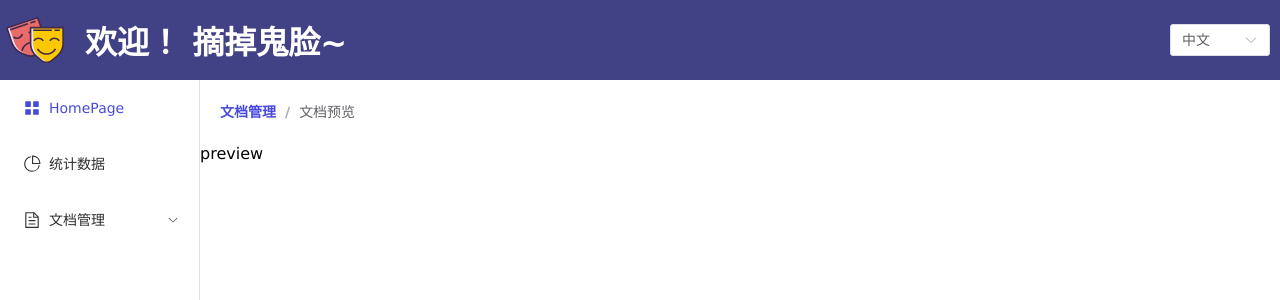
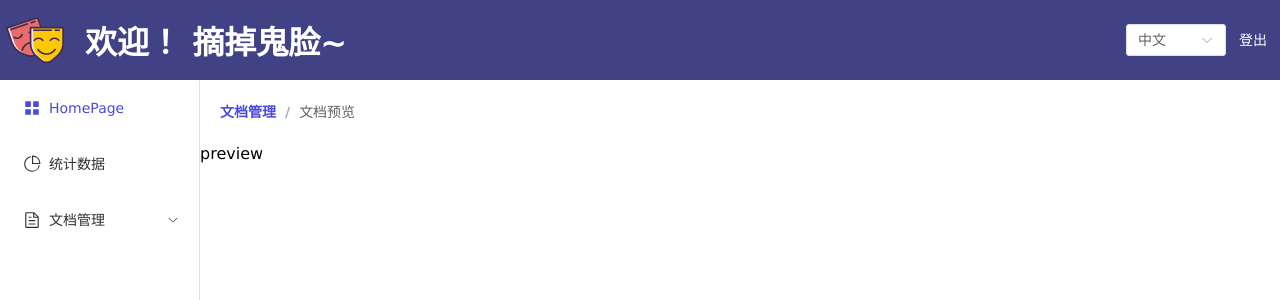
Before and after one commit to Seven7v/vue3-Ts-admin, a Vue app: page /document/preview in a window 1280 px wide. Shown: the top 300 px of the page. Built offline with nearby package versions, Linux system fonts and the light colour scheme; sample sign-in values are in the browser's storage.

Commit message:
feat: add logout ui

```diff
--- a/src/i18n/en.ts
+++ b/src/i18n/en.ts
@@ -8,6 +8,7 @@ const en = {
     passwordRequire: 'Please input Password',
     management: 'Management Platform',
     login: 'Login',
+    logout: 'Logout',
     concel: 'Concel'
   },
   header: {
--- a/src/i18n/zh.ts
+++ b/src/i18n/zh.ts
@@ -8,6 +8,7 @@ const zh = {
     passwordRequire: '请输入密码',
     management: '管理平台',
     login: '登陆',
+    logout: '登出',
     concel: '取消'
   },
   header: {
--- a/src/layout/components/Header.vue
+++ b/src/layout/components/Header.vue
@@ -6,7 +6,10 @@
         {{ $t('header.welcome') }}
       </h1>
     </div>
-    <changeLanguage class="mr10" />
+    <div>
+      <changeLanguage class="mr10" />
+      <el-button class="mr10 logout-btn" link>{{ $t('login.logout') }}</el-button>
+    </div>
   </div>
 </template>
 
@@ -14,9 +17,15 @@
 import changeLanguage from '../../pages/components/changeLanguage.vue'
 </script>
 
-<style scoped>
+<style lang="less">
 .mod-header {
   height: 80px;
+  .logout-btn {
+    color: #fff;
+  }
+  .logout-btn:hover {
+    color: aliceblue;
+  }
 }
 .logo-img {
   width: 70px;
--- a/src/style.css
+++ b/src/style.css
@@ -4,6 +4,8 @@
 html{
   height: 100% !important;
   width: 100% !important;
+  overflow-x: hidden;
+  min-width: 786px;
   overflow-x: hidden;
 }
 body {
```
